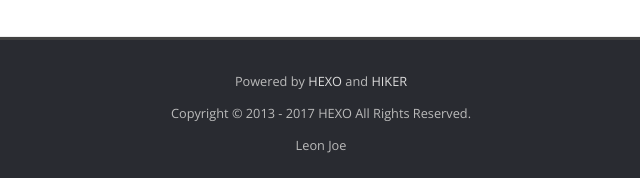
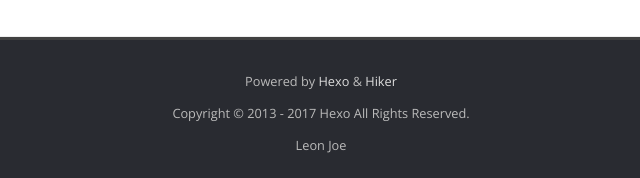
Before and after one commit to LeonJoe7/Blog, a plain HTML site: page index.html in a window 1280 px wide. Shown: the part 2219-2397 px from the top of the page, 319-959 px from the left. Drawn offline with nearby package versions, Linux system fonts and the light colour scheme; some packages are replaced by stand-ins of ours; a web font is replaced by a local one.

Commit message:
Blog Update

```diff
--- a/index.html
+++ b/index.html
@@ -258,8 +258,8 @@
 
   <div class="container">
       <div class="row">
-	      <p> Powered by <a href="http://hexo.io/" target="_blank">HEXO</a> and <a href="https://github.com/iTimeTraveler/hexo-theme-hiker" target="_blank">HIKER</a> </p>
-	      <p id="copyRightEn">Copyright &copy; 2013 - 2017 HEXO All Rights Reserved.</p>
+	      <p> Powered by <a href="http://hexo.io/" target="_blank">Hexo</a> & <a href="https://github.com/iTimeTraveler/hexo-theme-hiker" target="_blank">Hiker</a> </p>
+	      <p id="copyRightEn">Copyright &copy; 2013 - 2017 Hexo All Rights Reserved.</p>
 	      <p id="copyRightCn">Leon Joe</p>
 	</div>
   </div>
@@ -393,7 +393,7 @@
             Hexo
           </div>
           <div class="panel-body">
-            Copyright © 2017 John Doe All Rights Reserved.
+            Copyright © 2017 Hiker All Rights Reserved.
           </div>
         </div>
       </div>
```
